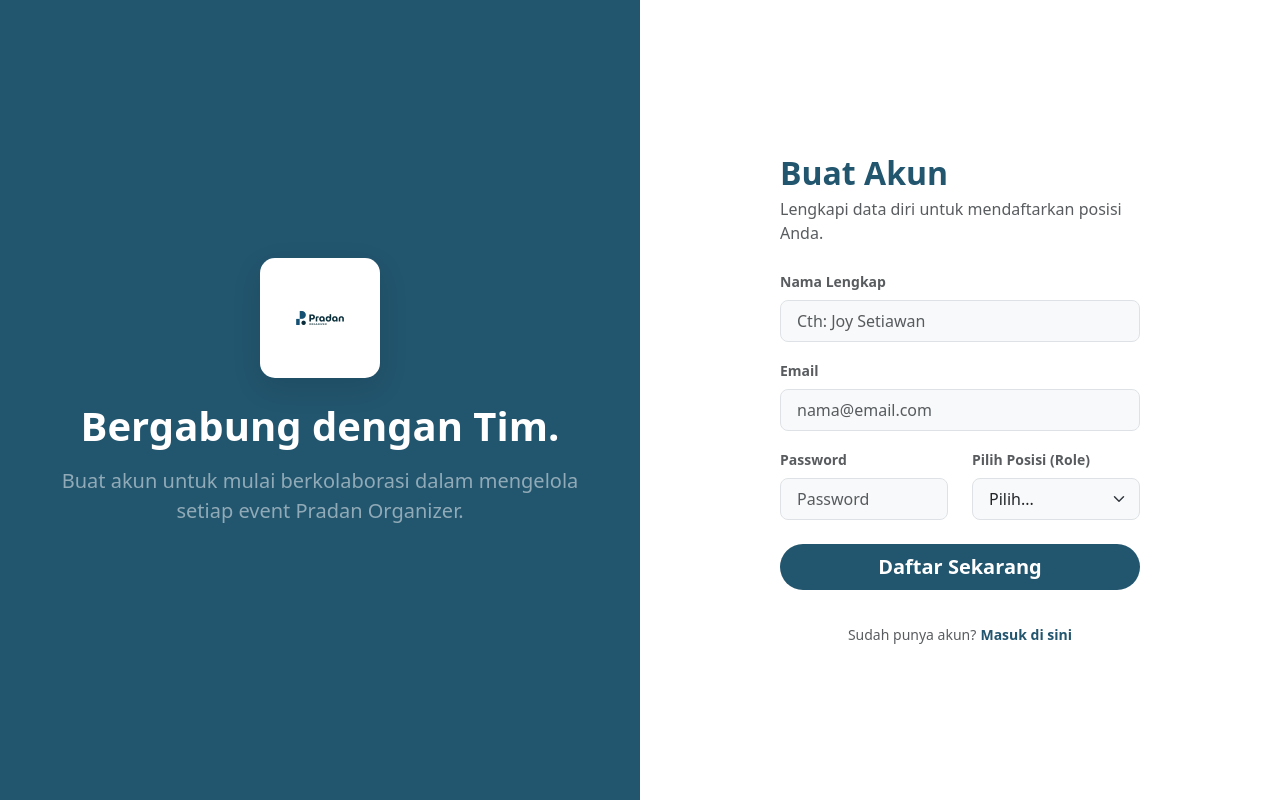
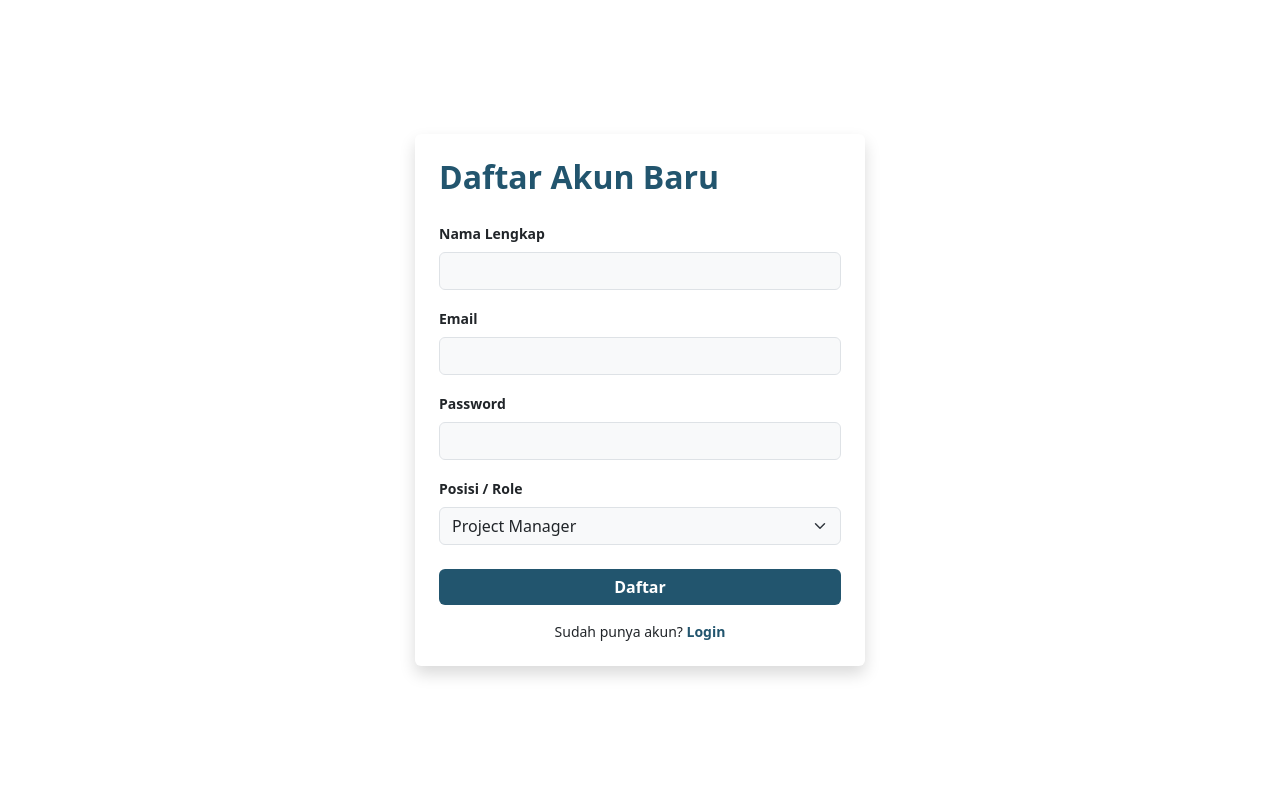
Before and after one commit to JoyySetiawan/PRADAN, a Flask app: template templates/register.html in a window 1280 px wide. Run offline with Flask 3, Linux system fonts and the light colour scheme; the template is opened without the code that fills it, so the values that code supplies are empty.

Commit message:
Save local changes

```diff
--- a/app.py
+++ b/app.py
@@ -9,56 +9,87 @@ app.secret_key = 'pradan_joy_secret'
 
 db.init_app(app)
 
+# --- HELPER FUNCTIONS ---
 def get_current_user():
     user_id = session.get('user_id')
     if user_id:
         return db.session.get(User, user_id)
     return None
 
+# --- AUTHENTICATION ---
 @app.route('/login', methods=['GET', 'POST'])
 def login():
     if request.method == 'POST':
         email = request.form.get('email')
         password = request.form.get('password')
         user = User.query.filter_by(email=email).first()
-
         if not user or not check_password_hash(user.password, password):
             flash("Email atau Password salah!", "danger")
             return redirect(url_for('login'))
-
         if not user.is_approved:
             flash("Akun belum disetujui Owner.", "warning")
             return redirect(url_for('login'))
-
         session['user_id'] = user.id
         return redirect(url_for('home'))
     return render_template('login.html')
 
+@app.route('/register', methods=['GET', 'POST'])
+def register():
+    if request.method == 'POST':
+        name = request.form.get('name')
+        email = request.form.get('email')
+        password = request.form.get('password')
+        role = request.form.get('role')
+        if User.query.filter_by(email=email).first():
+            flash("Email sudah terdaftar!", "danger")
+            return redirect(url_for('register'))
+        hashed_pw = generate_password_hash(password, method='pbkdf2:sha256')
+        new_user = User(name=name, email=email, password=hashed_pw, role=role, is_approved=False)
+        db.session.add(new_user)
+        db.session.commit()
+        flash("Registrasi Berhasil! Tunggu persetujuan Owner.", "info")
+        return redirect(url_for('login'))
+    return render_template('register.html')
+
+@app.route('/logout')
+def logout():
+    session.clear()
+    return redirect(url_for('login'))
+
+# --- MAIN ROUTES (NAVIGASI) ---
 @app.route('/')
 def home():
     user = get_current_user()
     if not user: return redirect(url_for('login'))
+
     total_pekerjaan = Task.query.count()
     sedang_dikerjakan = Task.query.filter_by(status='doing').count()
     total_karyawan = User.query.filter_by(is_approved=True).count()
     logs = ActivityLog.query.order_by(ActivityLog.created_at.desc()).limit(5).all()
-    return render_template('dashboard.html', user=user, total_pekerjaan=total_pekerjaan, sedang_dikerjakan=sedang_dikerjakan, total_karyawan=total_karyawan, logs=logs, User=User)
 
-@app.route('/logout')
-def logout():
-    session.pop('user_id', None)
-    return redirect(url_for('login'))
+    return render_template('dashboard.html',
+                           user=user,
+                           total_pekerjaan=total_pekerjaan,
+                           sedang_dikerjakan=sedang_dikerjakan,
+                           total_karyawan=total_karyawan,
+                           logs=logs)
 
-# Rute tambahan agar navigasi tidak 404
 @app.route('/semuapekerjaan')
 def semuapekerjaan():
     user = get_current_user()
     if not user: return redirect(url_for('login'))
-    users = User.query.filter_by(is_approved=True).all()
     todo = Task.query.filter_by(status='todo').all()
     doing = Task.query.filter_by(status='doing').all()
     done = Task.query.filter_by(status='done').all()
-    return render_template('SemuaPekerjaan.html', user=user, users=users, todo=todo, doing=doing, done=done)
+    users = User.query.filter_by(is_approved=True).all()
+    return render_template('SemuaPekerjaan.html', user=user, todo=todo, doing=doing, done=done, users=users)
+
+@app.route('/pekerjaan-aktif')
+def pekerjaan_aktif():
+    user = get_current_user()
+    if not user: return redirect(url_for('login'))
+    tasks = Task.query.filter_by(status='doing').all()
+    return render_template('pekerjaan_aktif.html', user=user, tasks=tasks)
 
 @app.route('/karyawan')
 def karyawan():
@@ -67,5 +98,48 @@ def karyawan():
     semua_user = User.query.all()
     return render_template('karyawan.html', user=user, semua_user=semua_user)
 
+@app.route('/klien')
+def klien():
+    user = get_current_user()
+    if not user: return redirect(url_for('login'))
+    return render_template('klien.html', user=user)
+
+@app.route('/pengaturan')
+def pengaturan():
+    user = get_current_user()
+    if not user: return redirect(url_for('login'))
+    return render_template('pengaturan.html', user=user)
+
+# --- ACTIONS ---
+@app.route('/approve-user/<int:user_id>')
+def approve_user(user_id):
+    curr = get_current_user()
+    if not curr or curr.role != 'owner':
+        flash("Hanya Owner yang bisa menyetujui user!", "danger")
+        return redirect(url_for('home'))
+
+    target = db.session.get(User, user_id)
+    if target:
+        target.is_approved = True
+        db.session.commit()
+        flash(f"Akun {target.name} berhasil disetujui!", "success")
+    return redirect(url_for('karyawan'))
+
+@app.route('/tambah-pekerjaan', methods=['POST'])
+def tambah_pekerjaan():
+    user = get_current_user()
+    if not user: return redirect(url_for('login'))
+
+    title = request.form.get('title')
+    assigned_to = request.form.get('assigned_to')
+
+    if title and assigned_to:
+        new_task = Task(title=title, created_by=user.id, assigned_to=int(assigned_to), status='todo')
+        db.session.add(new_task)
+        db.session.commit()
+        flash("Pekerjaan baru berhasil ditambahkan!", "success")
+
+    return redirect(url_for('semuapekerjaan'))
+
 if __name__ == '__main__':
     app.run(debug=True)
--- a/models.py
+++ b/models.py
@@ -9,8 +9,7 @@ class User(db.Model):
     email = db.Column(db.String(120), unique=True, nullable=False)
     password = db.Column(db.String(200), nullable=False)
     role = db.Column(db.String(20), nullable=False)
-    # KOLOM INI YANG DICARI SISTEM:
-    is_approved = db.Column(db.Boolean, default=False)
+    is_approved = db.Column(db.Boolean, default=False) # Kolom krusial
 
 class Task(db.Model):
     id = db.Column(db.Integer, primary_key=True)
--- a/templates/register.html
+++ b/templates/register.html
@@ -10,70 +10,52 @@
         .text-pradan { color: #22556e; }
         .btn-pradan { background-color: #22556e; color: white; border: none; transition: 0.3s; }
         .btn-pradan:hover { background-color: #163b4d; color: white; }
-        .split-screen { min-height: 100vh; }
-        .logo-container { background: white; padding: 20px; border-radius: 15px; display: inline-block; box-shadow: 0 10px 30px rgba(0,0,0,0.1); }
     </style>
 </head>
 <body>
+<div class="container d-flex align-items-center justify-content-center" style="min-height: 100vh;">
+    <div class="card shadow border-0 p-4" style="width: 100%; max-width: 450px;">
+        <h2 class="fw-bold text-pradan mb-4">Daftar Akun Baru</h2>
 
-<div class="container-fluid p-0">
-    <div class="row m-0 split-screen">
-
-        <div class="col-lg-6 d-none d-lg-flex bg-pradan align-items-center justify-content-center text-center">
-            <div>
-                <div class="logo-container mb-4">
-                    <img src="{{ url_for('static', filename='logo.jpg') }}" alt="Pradan Logo" style="height: 80px;">
+        {% with messages = get_flashed_messages(with_categories=true) %}
+          {% if messages %}
+            {% for category, message in messages %}
+              <div class="alert alert-{{ category }} alert-dismissible fade show" role="alert">
+                {{ message }}
+                <button type="button" class="btn-close" data-bs-dismiss="alert"></button>
               </div>
-                <h1 class="text-white fw-bold mb-3">Bergabung dengan Tim.</h1>
-                <p class="text-white-50 lead px-5">Buat akun untuk mulai berkolaborasi dalam mengelola setiap event Pradan Organizer.</p>
-            </div>
-        </div>
-
-        <div class="col-lg-6 d-flex align-items-center justify-content-center bg-white">
-            <div class="w-100" style="max-width: 400px; padding: 20px;">
-                <h2 class="fw-bold text-pradan mb-1">Buat Akun</h2>
-                <p class="text-muted mb-4">Lengkapi data diri untuk mendaftarkan posisi Anda.</p>
+            {% endfor %}
+          {% endif %}
+        {% endwith %}
 
         <form method="POST">
             <div class="mb-3">
-                        <label class="form-label text-muted small fw-bold">Nama Lengkap</label>
-                        <input type="text" name="name" class="form-control form-control-lg bg-light fs-6" placeholder="Cth: Joy Setiawan" required>
+                <label class="form-label small fw-bold">Nama Lengkap</label>
+                <input type="text" name="name" class="form-control bg-light" required>
             </div>
-
             <div class="mb-3">
-                        <label class="form-label text-muted small fw-bold">Email</label>
-                        <input type="email" name="email" class="form-control form-control-lg bg-light fs-6" placeholder="nama@email.com" required>
+                <label class="form-label small fw-bold">Email</label>
+                <input type="email" name="email" class="form-control bg-light" required>
             </div>
-
-                    <div class="row mb-4">
-                        <div class="col-6">
-                            <label class="form-label text-muted small fw-bold">Password</label>
-                            <input type="password" name="password" class="form-control form-control-lg bg-light fs-6" placeholder="Password" required>
+            <div class="mb-3">
+                <label class="form-label small fw-bold">Password</label>
+                <input type="password" name="password" class="form-control bg-light" required>
             </div>
-                        <div class="col-6">
-                            <label class="form-label text-muted small fw-bold">Pilih Posisi (Role)</label>
-                            <select name="role" class="form-select form-select-lg bg-light fs-6" required>
-                                <option value="" disabled selected>Pilih...</option>
-                                <option value="owner">Owner</option>
+            <div class="mb-4">
+                <label class="form-label small fw-bold">Posisi / Role</label>
+                <select name="role" class="form-select bg-light" required>
+                    <option value="pm">Project Manager</option>
                     <option value="accounting">Accounting</option>
-                                <option value="pa">Personal Assistant (PA)</option>
-                                <option value="pm">Project Manager (PM)</option>
+                    <option value="pa">PA</option>
                 </select>
             </div>
-                    </div>
-
-                    <button type="submit" class="btn btn-pradan btn-lg w-100 mb-3 fw-bold rounded-pill">Daftar Sekarang</button>
-
-                    <div class="text-center mt-3">
-                        <span class="text-muted small">Sudah punya akun?</span>
-                        <a href="{{ url_for('login') }}" class="text-pradan fw-bold text-decoration-none small">Masuk di sini</a>
+            <button type="submit" class="btn btn-pradan w-100 fw-bold">Daftar</button>
+            <div class="text-center mt-3 small">
+                Sudah punya akun? <a href="{{ url_for('login') }}" class="text-pradan fw-bold text-decoration-none">Login</a>
             </div>
         </form>
     </div>
 </div>
-
-    </div>
-</div>
-
+<script src="https://cdn.jsdelivr.net/npm/bootstrap@5.3.0/dist/js/bootstrap.bundle.min.js"></script>
 </body>
 </html>
```
Also changed, not shown: reset.py (+1 -12 lines), templates/karyawan.html (+54 -3 lines), templates/login.html (+23 -26 lines), templates/pengaturan.html (+19 -4 lines), instance/pradan.db. Lines whose indentation alone changed are shown as unchanged.
